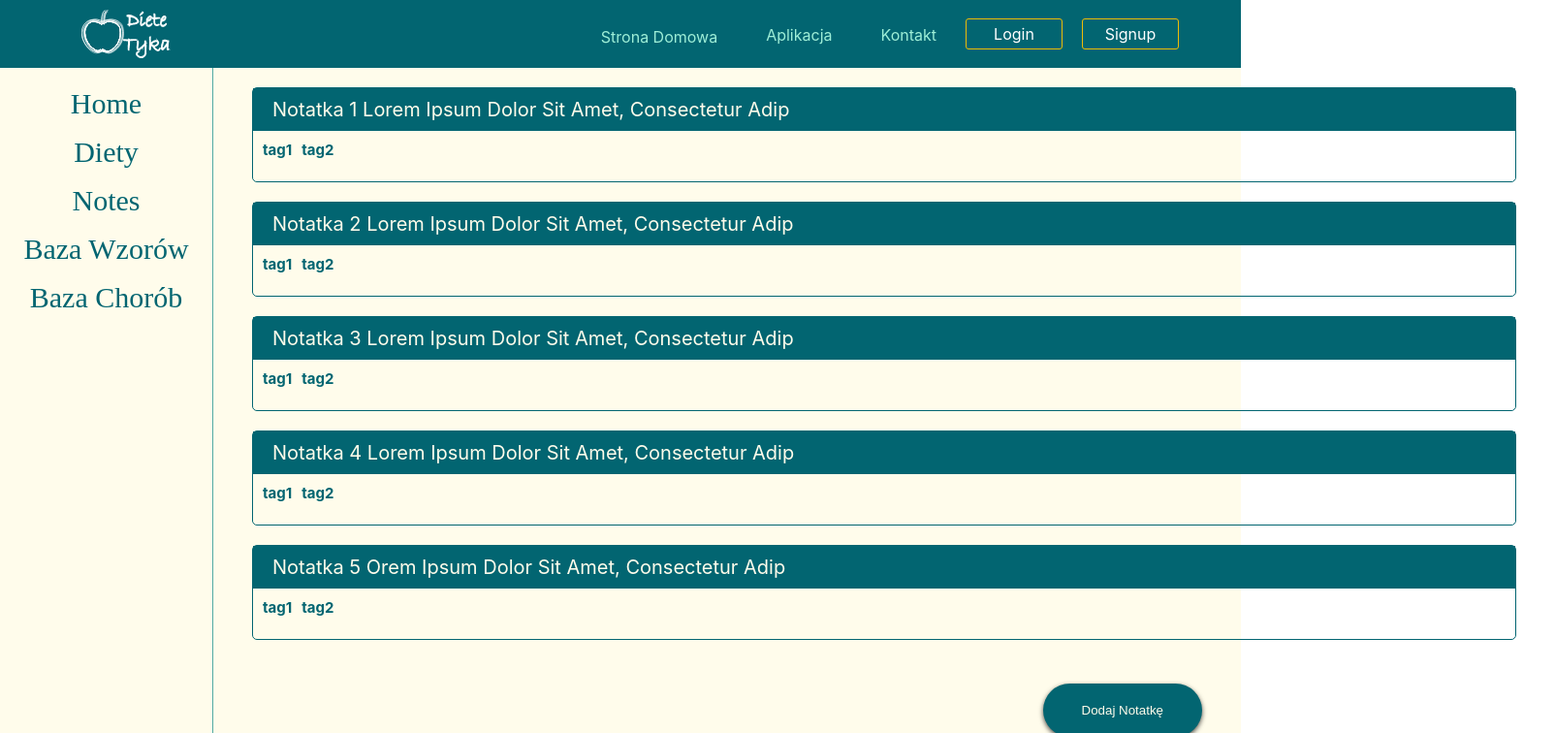
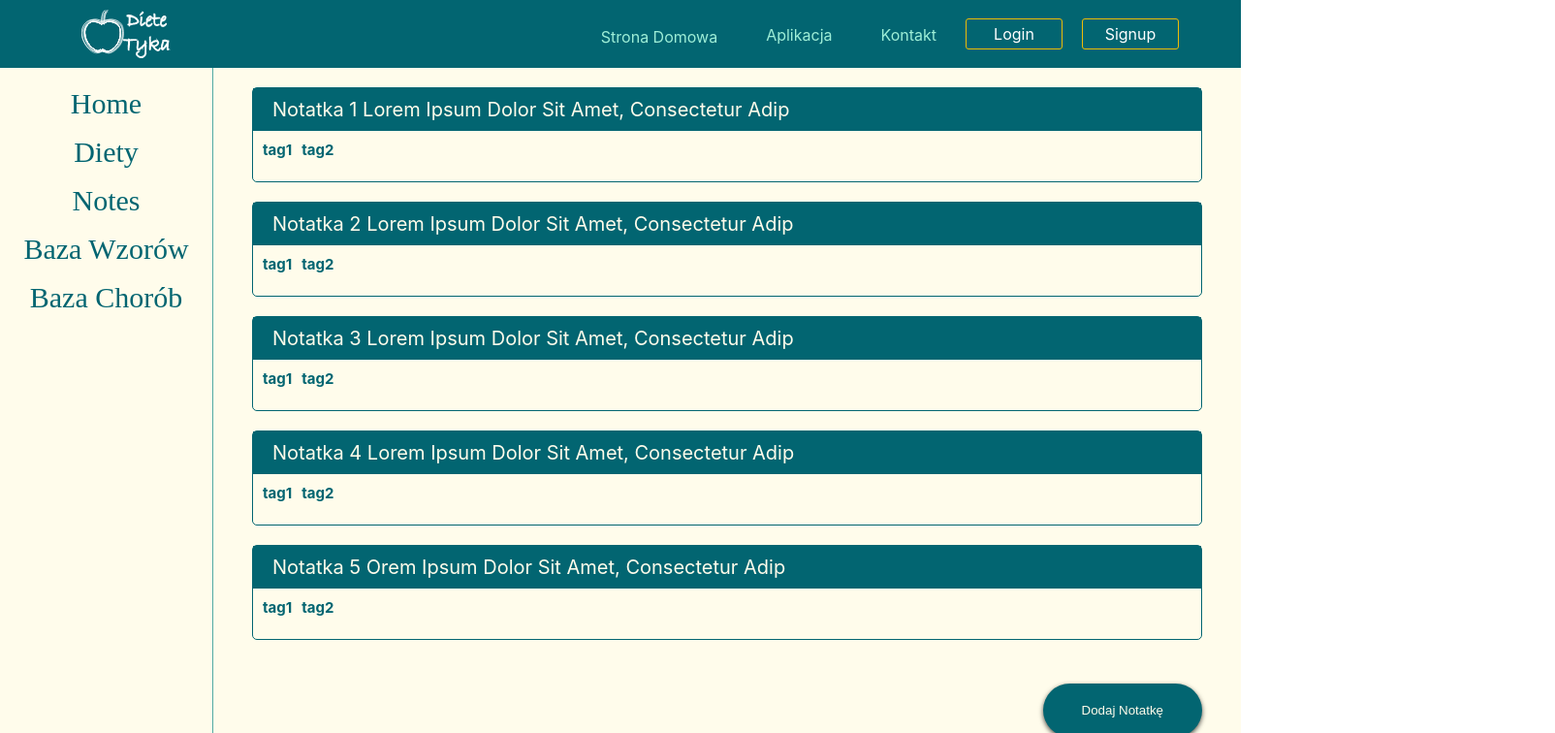
Before and after one commit to KarolP1/app-diet-note, a React (Create React App) app: page /app/notes in a window 1280 px wide. Shown: the top 756 px of the page at 97% size, 1604 px wide, since content can reach past the window. Built offline with nearby package versions, Linux system fonts and the light colour scheme.

Commit message:
corrected width

```diff
--- a/src/pages/App/Aplication/AppPages/notes/NoteDisplayContainer/NoteDisplay.styled.js
+++ b/src/pages/App/Aplication/AppPages/notes/NoteDisplayContainer/NoteDisplay.styled.js
@@ -29,16 +29,10 @@ export const TitleContainer = styled.div`
 `;
 
 export const Title = styled.p`
-	width: ${(props) => props.width};
-	white-space: nowrap;
-	overflow: hidden;
-	text-overflow: ellipsis;
+	width: 100%;
 `;
 export const ValueContainer = styled.div`
 	width: ${(props) => props.width};
-	white-space: nowrap;
-	overflow: hidden;
-	text-overflow: ellipsis;
 	padding: 1rem 2rem;
 `;
 
```
